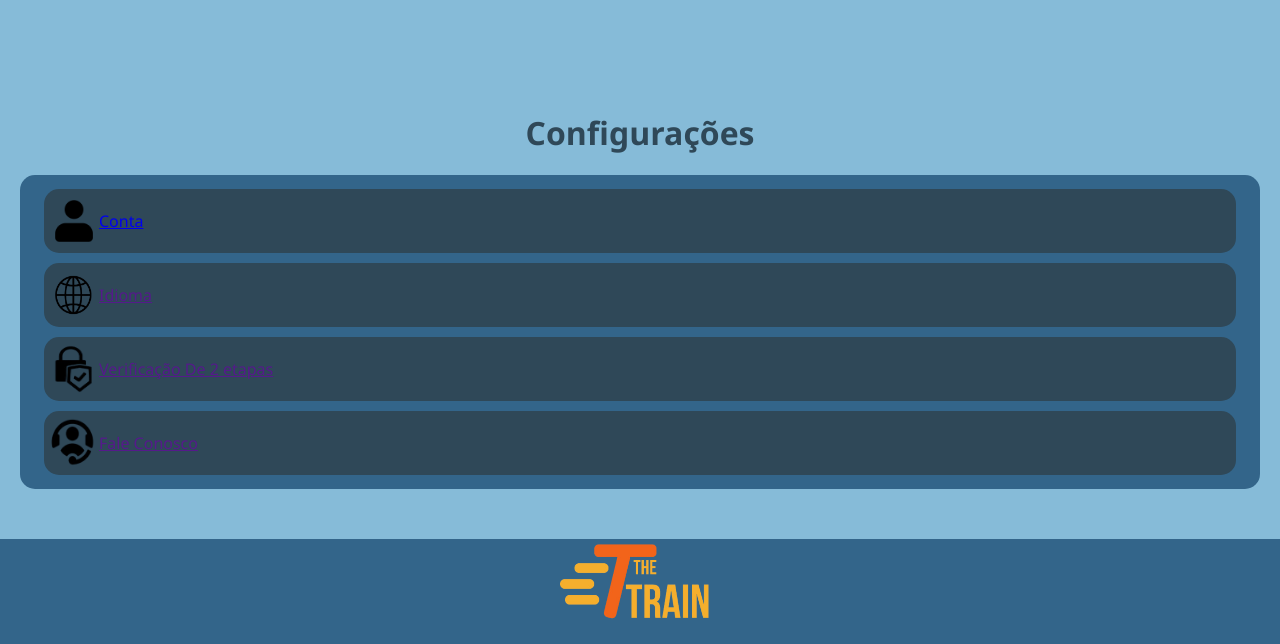
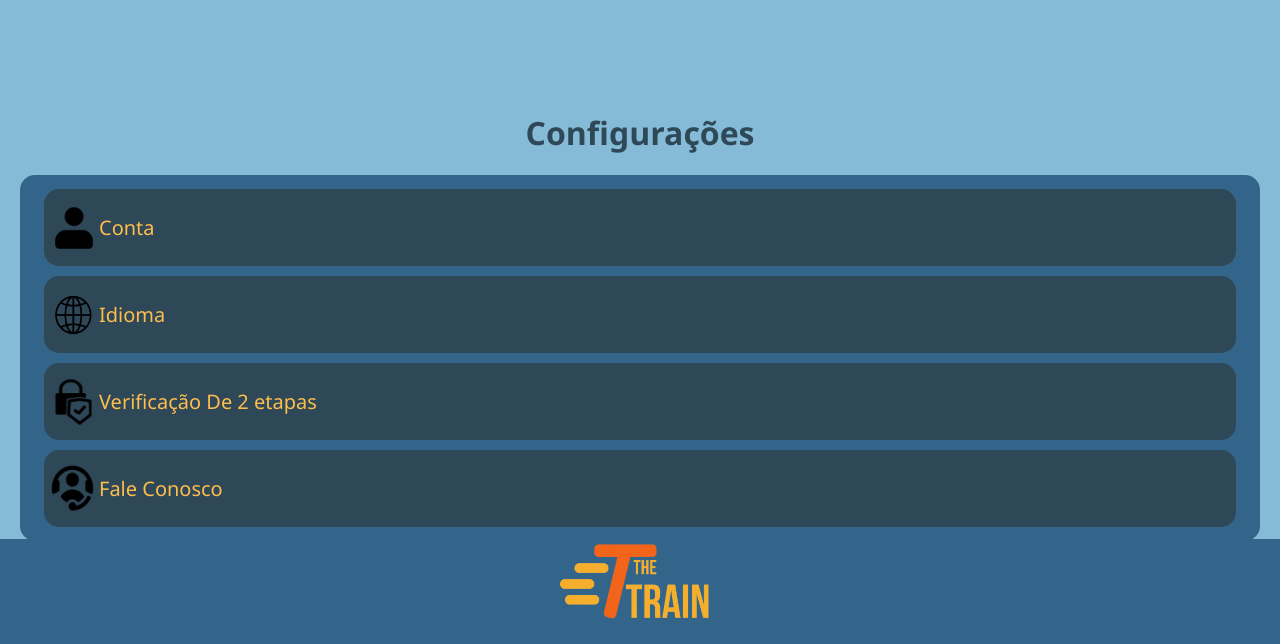
Before and after one commit to Guilherme731/the_train, a PHP site: page /config/configFuncionario.html in a window 1280 px wide. Shown: the part 156-800 px from the top of the page. Run offline with PHP 8.4, Linux system fonts and the light colour scheme.

Commit message:
Arrumei os títulos das opções de configurações para ficar sem o formato de link.

```diff
--- a/style/style.css
+++ b/style/style.css
@@ -270,9 +270,10 @@ body {
     padding: 5px;
     margin: 10px 20px;
     border-radius: 15px;
+    text-decoration: none;
 }
 
-.quadradosOpcoesConfig a{
+.quadradosOpcoesConfig p{
     color: #fdbe4d;
     text-decoration: none;
     font-size: 20px;
```
